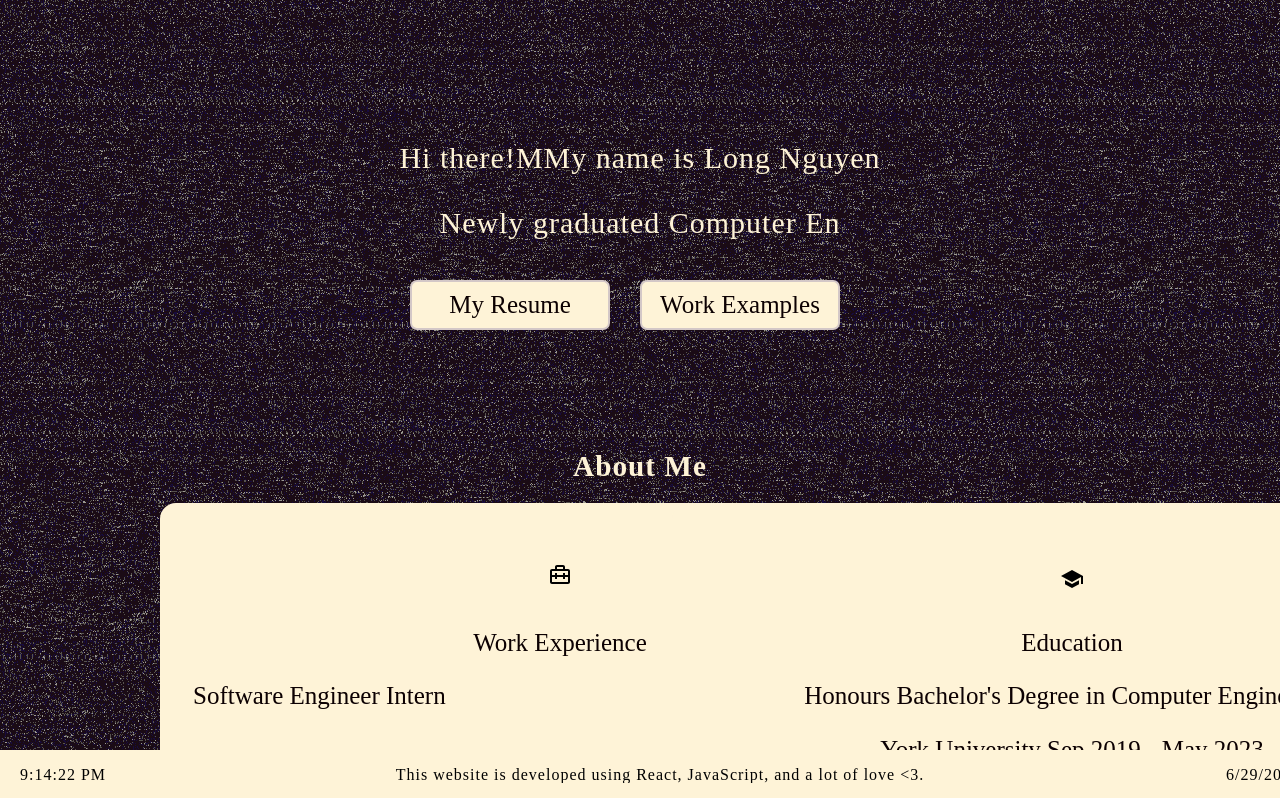
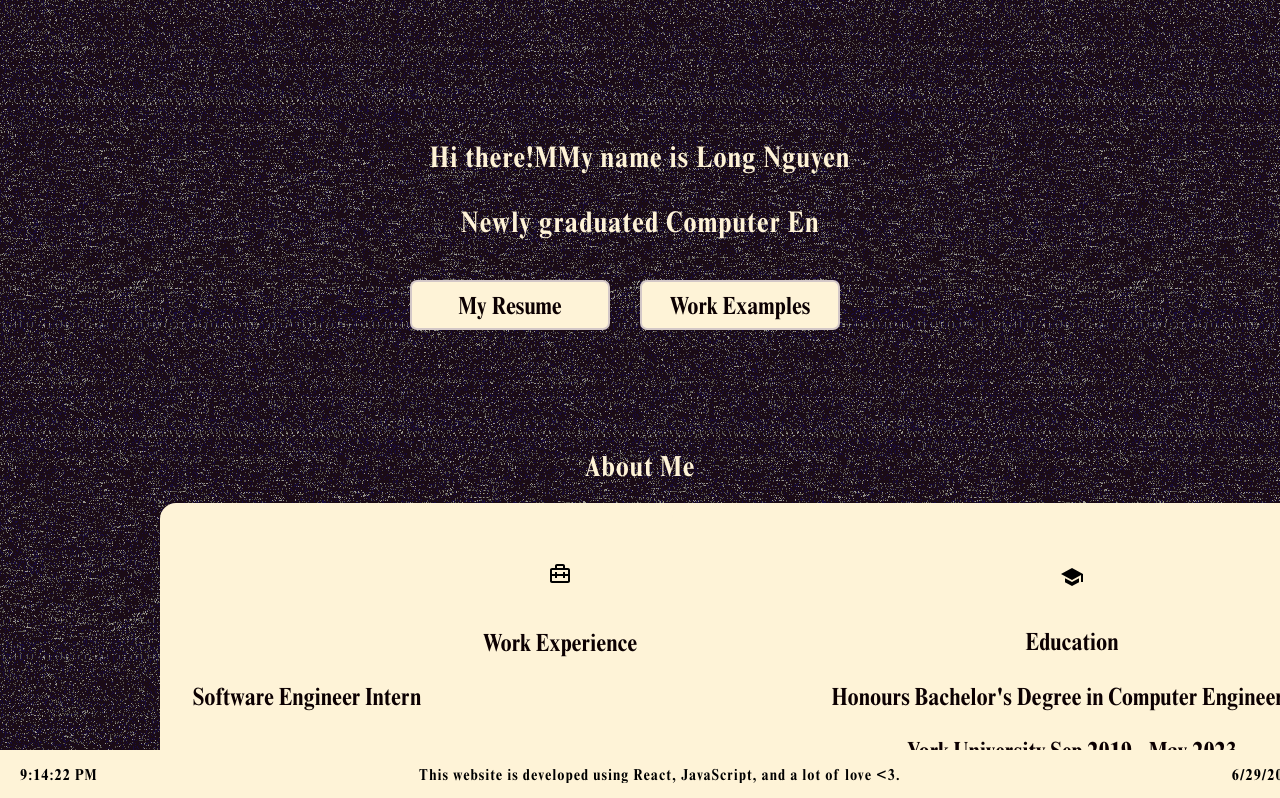
Before and after one commit to tenlalong/portfolio-website, a React (Create React App) app: page / in a window 1280 px wide. Shown: the top 798 px of the page. Built offline with nearby package versions, Linux system fonts and the light colour scheme; a web font is replaced by a local one.

Commit message:
Changed url for fonts

```diff
--- a/src/index.css
+++ b/src/index.css
@@ -25,6 +25,6 @@ header {
 
 @font-face {
   font-family: "Times New Roman MT Condensed Bold";
-  src: url("C:\Users\long2\Documents\ReactApp\my-app\src\fonts\Times New Roman MT Condensed Bold.otf")
+  src: url("./fonts/custom_font.otf")
     format("truetype");
 }
```
Also changed, not shown: src/fonts/custom_font.otf (renamed from src/fonts/custom.font.otf).
